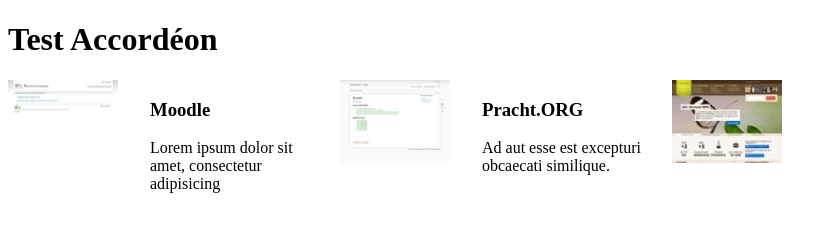
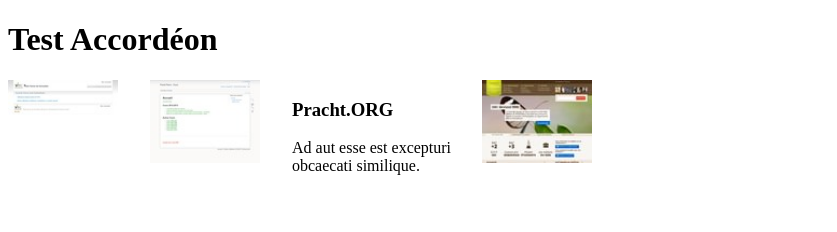
Before and after one commit to MMI-NFC-2026/sae105-r112-tp4-mimarcus360-cmyk, a plain HTML site: page index.html in a window 1280 px wide. Both pictures are taken after a click on the heading 395 px from the left and 144 px from the top of the page. Shown: the whole page, without its empty margins (0-837 px from the left). Drawn offline with Linux system fonts and the light colour scheme.

Commit message:
referme les détails suite à un clic sur un summary

```diff
--- a/src/js/script.js
+++ b/src/js/script.js
@@ -1 +1,11 @@
 // *** ACCORDEON ***
+const accordeon = document.querySelector(".accordeon");
+
+accordeon.querySelectorAll("summary").forEach((summary) => {
+  summary.addEventListener("click", () => {
+    const detailsClique = summary.parentElement;
+    accordeon.querySelectorAll("details").forEach((det) => {
+      if (det !== detailsClique) det.open = false;
+    });
+  });
+});
```
Also changed, not shown: src/css/components/accordeon.css (line endings or trailing spaces).
